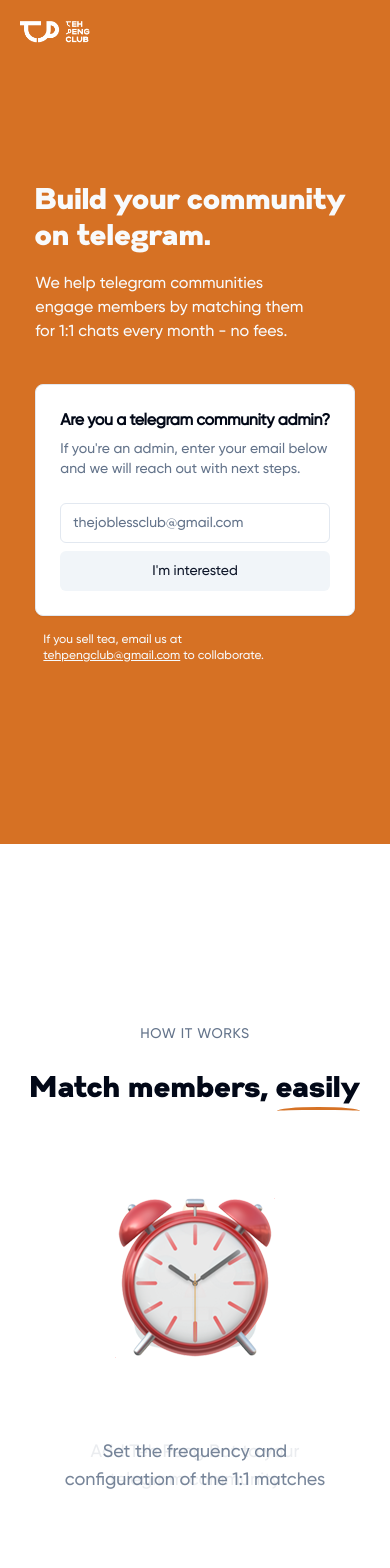
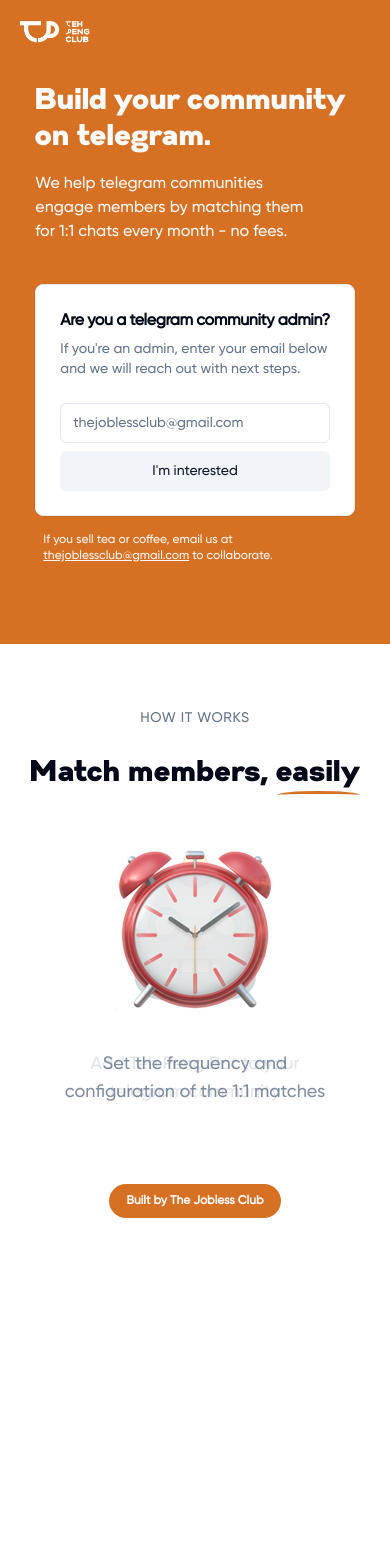
Before and after one commit to seantanyurong/buildspace-club, a Next.js app: page / in a window 390 px wide. Shown: the top 1568 px of the page. After the commit the page ends 1238 px from the top, so only its background shows below. Built offline with nearby package versions, Linux system fonts and the light colour scheme.

Commit message:
feature: update padding; update emails

```diff
--- a/app/layout.tsx
+++ b/app/layout.tsx
@@ -1,9 +1,6 @@
 import type { Metadata } from "next";
-import { Inter } from "next/font/google";
 import localFont from 'next/font/local'
 import './css/globals.css';
-
-const inter = Inter({ subsets: ["latin"] });
 
 const gabrielSans = localFont({
   variable: '--font-gabriel-sans',
@@ -11,7 +8,7 @@
     {
       path: '../fonts/GabrielSans-Trial-Black.woff2',
       weight: '900',
-      style: 'normal',
+      style: 'black',
     },
   ],
 })
@@ -22,7 +19,7 @@
     {
       path: '../fonts/Gilroy-Medium.ttf',
       weight: '500',
-      style: 'normal',
+      style: 'medium',
     },
   ],
 })
--- a/app/page.tsx
+++ b/app/page.tsx
@@ -18,7 +18,7 @@
     <div className='flex flex-col'>
       <Header />
       <div className='flex flex-col md:flex-row justify-between items-center'>
-        <div className='w-full md:w-1/2 min-h-screen bg-primary text-primary-foreground px-5 md:px-10 flex items-center justify-center'>
+        <div className='w-full md:w-1/2 md:min-h-screen bg-primary text-primary-foreground py-20 md:py-0 px-5 md:px-10 flex items-center justify-center'>
           <div className='max-w-xl'>
             <h1 className='font-header text-3xl md:text-6xl mb-5'>
               <Balancer>Build your community on telegram.</Balancer>
@@ -48,9 +48,9 @@
             </Card>
             <p className='text-xs ml-2'>
               <Balancer>
-                If you sell tea, email us at{' '}
-                <Link href={'mailto:tehpengclub@gmail.com'} className='underline'>
-                  tehpengclub@gmail.com
+                If you sell tea or coffee, email us at{' '}
+                <Link href={'mailto:thejoblessclub@gmail.com'} className='underline'>
+                  thejoblessclub@gmail.com
                 </Link>{' '}
                 to collaborate.
               </Balancer>
@@ -58,11 +58,11 @@
           </div>
         </div>
 
-        <div className='relative w-full md:w-1/2 min-h-screen bg-white mx-auto max-w-4xl px-5 md:px-10 flex items-center justify-center'>
+        <div className='relative w-full md:w-1/2 md::min-h-screen bg-white mx-auto max-w-4xl py-16 md:py-0 px-5 md:px-10 flex items-center justify-center'>
           <div className='flex flex-col items-center justify-center'>
             <div className='max-w-md text-center mb-8'>
               <p className='text-muted-foreground text-sm mb-6 tracking-wider'>HOW IT WORKS</p>
-              <p className='text-3xl md:text-4xl font-header mb-12'>
+              <p className='text-3xl md:text-4xl font-header mb-4 md:mb-12'>
                 Match members, <span className={styles.underline}>easily</span>
               </p>
             </div>
@@ -70,9 +70,9 @@
               <ImageCarousel />
             </div>
           </div>
-          <Badge className='hidden md:inline-block absolute bottom-5 right-5 px-4 py-2'>Built by The Jobless Club</Badge>
         </div>
       </div>
+      <Badge className='hidden md:inline-block absolute bottom-5 right-5 px-4 py-2'>Built by The Jobless Club</Badge>
       <div className='md:hidden flex justify-center mb-5'>
         <Badge className='px-4 py-2'>Built by The Jobless Club</Badge>
       </div>
--- a/components/Header.tsx
+++ b/components/Header.tsx
@@ -3,8 +3,8 @@
 
 function Header() {
   return (
-    <div className='absolute top-0 left-0 w-full p-5 md:p-10'>
-        <Image src={logo} alt='Logo' width={100} height={40} className='hidden md:inline-block' />
+    <div className='absolute top-0 left-0 w-full pl-5 pt-5 md:p-10'>
+        <Image src={logo} alt='Logo' width={120} height={50} className='hidden md:inline-block' />
         <Image src={logo} alt='Logo' width={70} height={30} className='inline-block md:hidden' />
     </div>
   );
--- a/components/ImageCarousel.tsx
+++ b/components/ImageCarousel.tsx
@@ -55,7 +55,7 @@
               <Image
                 src={slide['imageUrl']}
                 alt={slide.description}
-                className='w-40 mx-auto mb-20'
+                className='w-40 mx-auto mb-10 md:mb-20'
                 placeholder='blur'
                 priority={true}
               />
```
